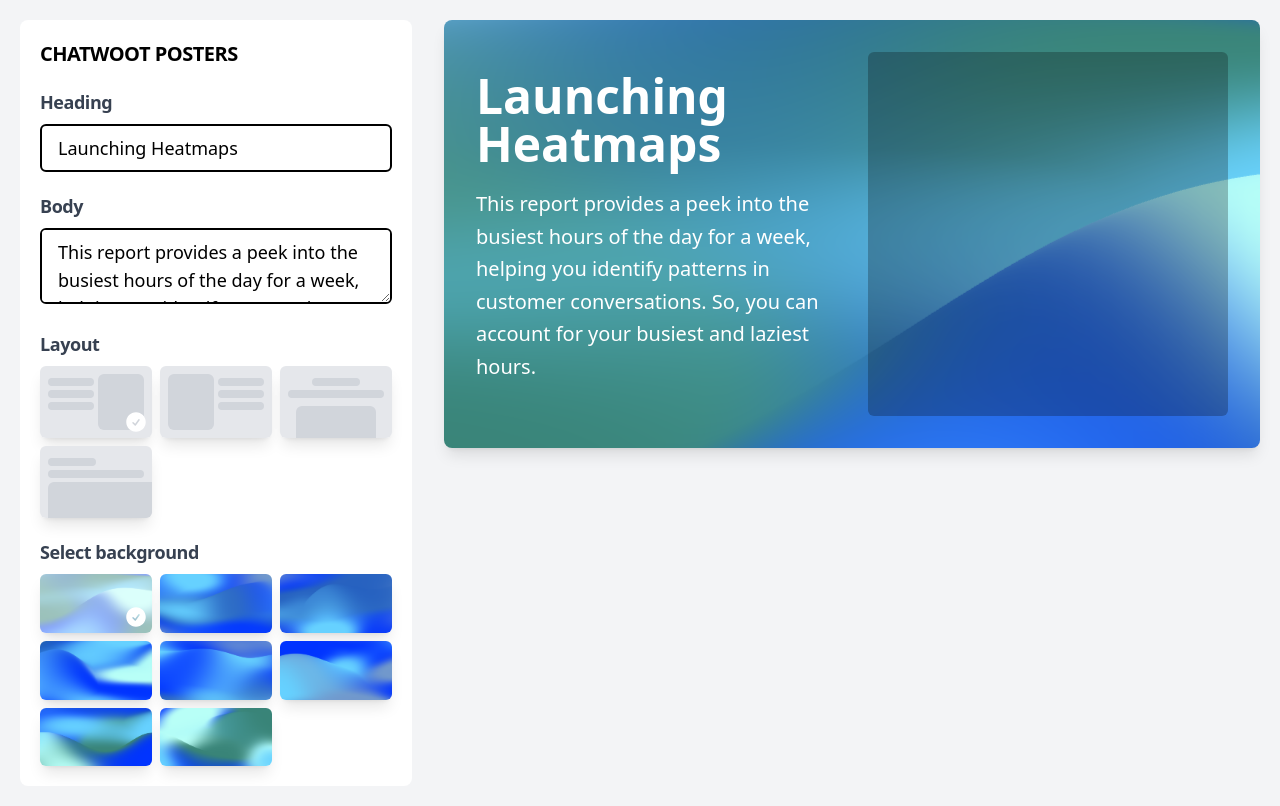
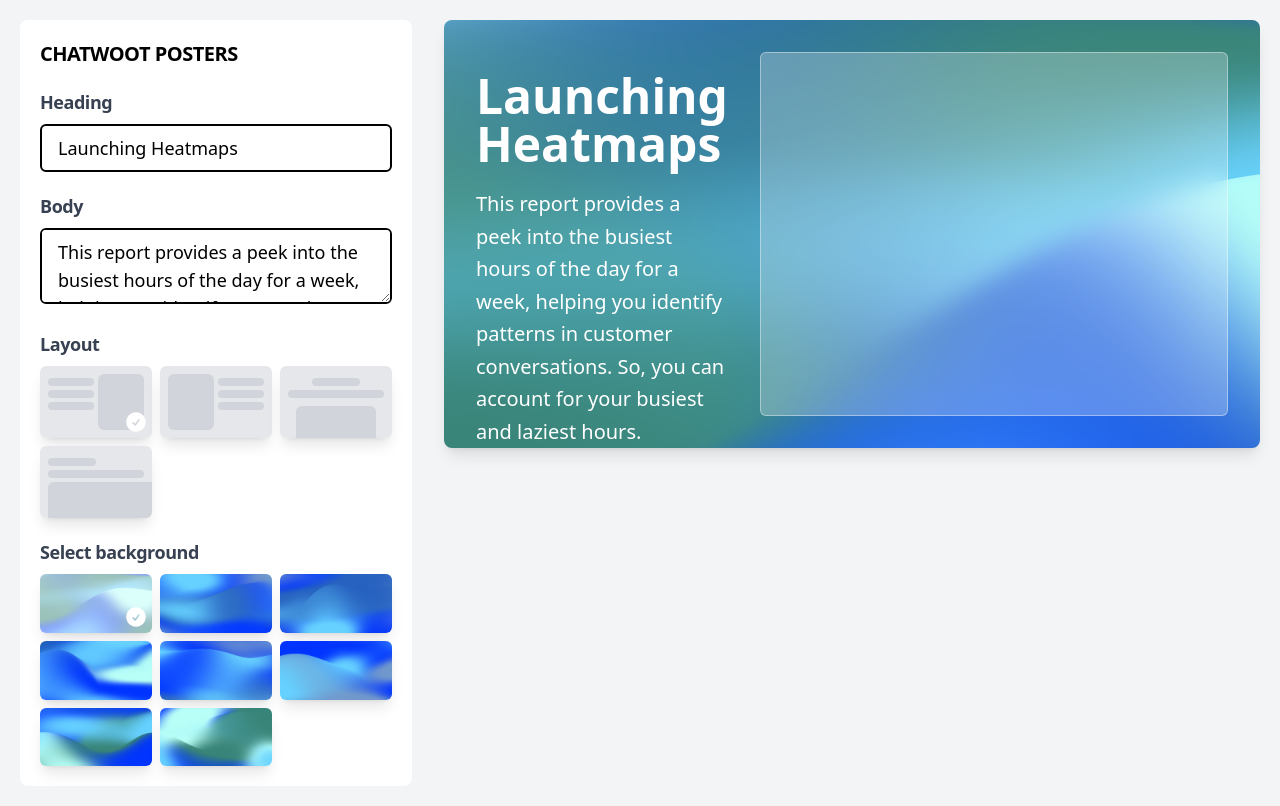
Before and after one commit to scmmishra/woot-posters, a Vue app: page / in a window 1280 px wide. Built offline with nearby package versions, Linux system fonts and the light colour scheme.

Commit message:
feat: update poster style

```diff
--- a/src/components/Poster.vue
+++ b/src/components/Poster.vue
@@ -38,19 +38,19 @@
 <template>
   <section
     v-aspect-ratio="1200 / 630"
-    class="bg-white shadow-lg rounded-lg"
+    class="bg-white shadow-lg rounded-lg p-8 gap-8"
     :style="{ backgroundImage: `url(/mesh/${background})` }"
     :class="{
-      'grid grid-cols-2 gap-8 p-8': layout === 'left' || layout === 'right',
-      'flex flex-col gap-8 p-8 pb-0': layout === 'center',
-      'flex flex-col gap-8 p-8 pr-0 pb-0': layout === 'right-break',
+      'flex flex-row': layout === 'left',
+      'flex flex-row-reverse': layout === 'right',
+      'flex flex-col pb-0': layout === 'center',
+      'flex flex-col pr-0 pb-0': layout === 'right-break',
     }"
   >
     <div
-      class="w-full rounded-md"
       :class="{
-        'h-full py-5': layout === 'left' || layout === 'right',
-        'h-20': layout === 'center' || layout === 'right-break',
+        'h-full py-5 w-2/5': layout === 'left' || layout === 'right',
+        'min-h-20 w-full': layout === 'center' || layout === 'right-break',
       }"
     >
       <h2 class="text-5xl text-white font-bold">{{ title }}</h2>
@@ -62,9 +62,12 @@
       </p>
     </div>
     <div
-      class="w-full bg-black/25 h-full rounded-md"
+      class="w-full bg-white/25 h-full rounded-md backdrop-blur-md border border-white/40"
       :class="{
-        'col-start-1 row-start-1': layout === 'right',
+        'w-3/5': layout === 'left' || layout === 'right',
+        'min-h-20 rounded-b-none':
+          layout === 'center' || layout === 'right-break',
+        'rounded-tr-none': layout === 'right-break',
       }"
     ></div>
   </section>
```
